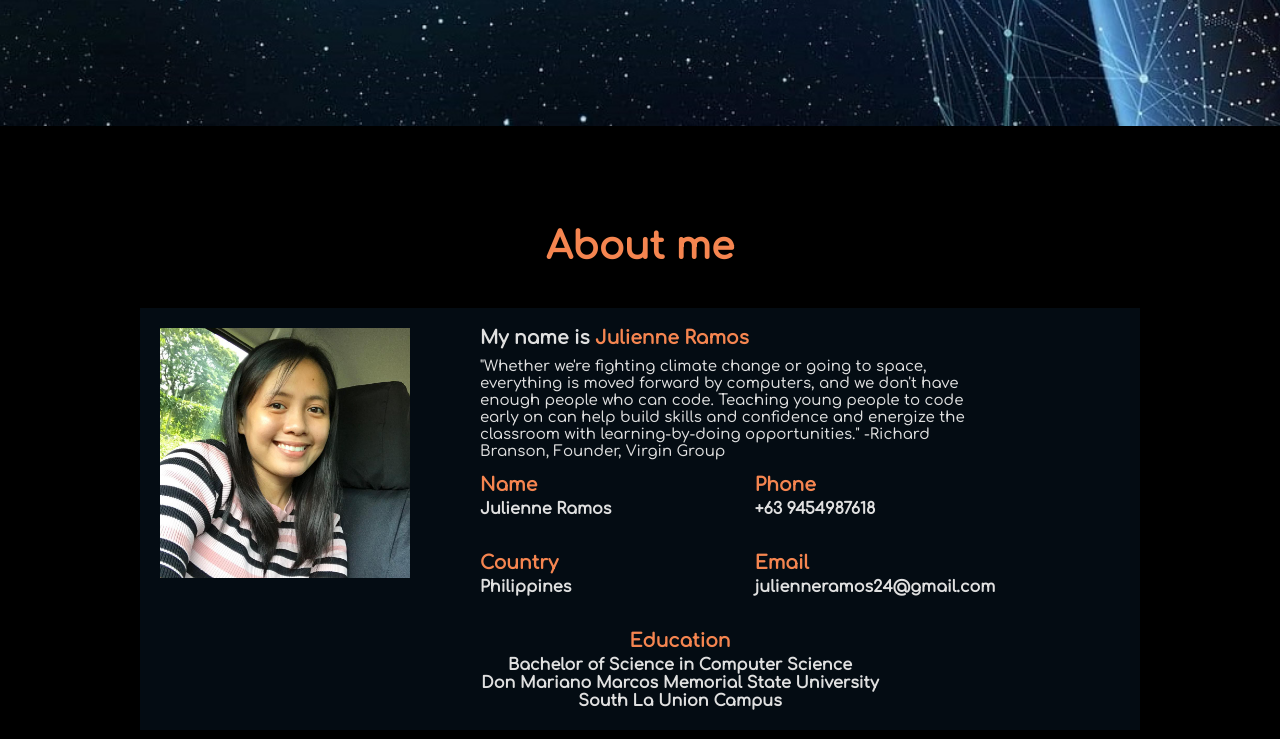
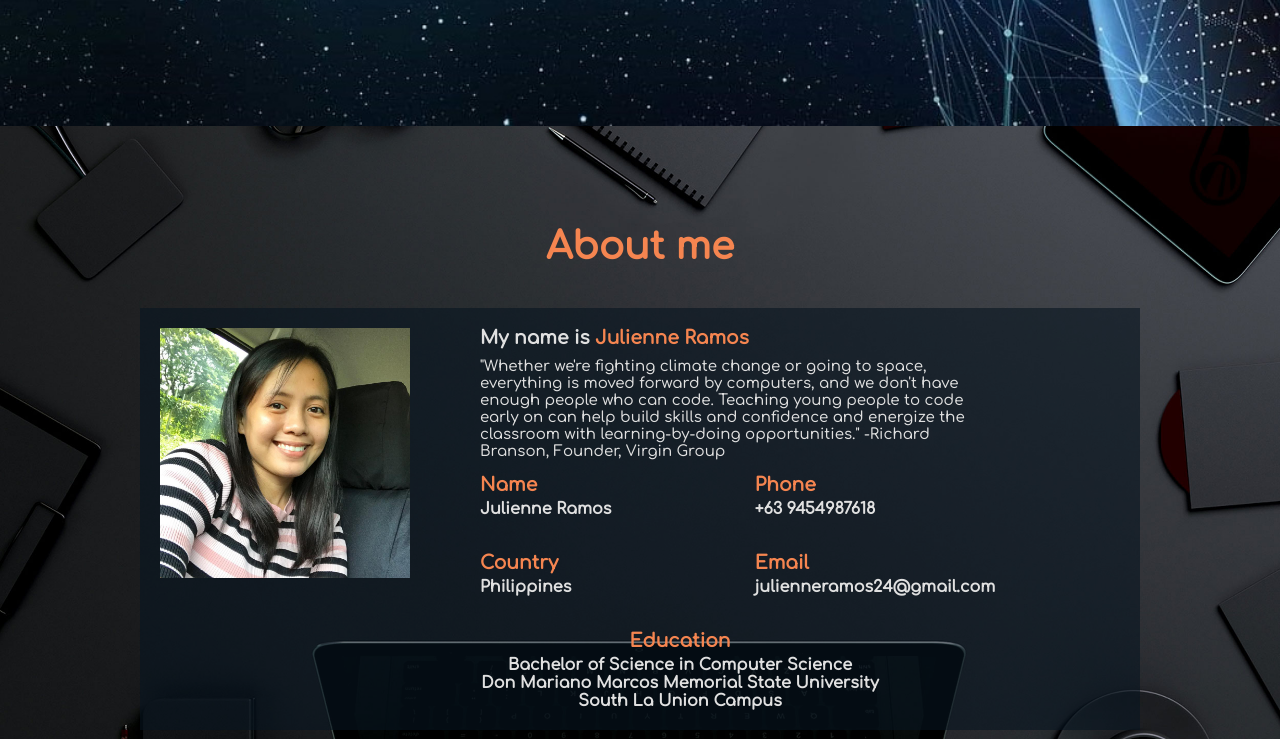
Before and after one commit to julienne29/AJA-Solutions, a plain HTML site: page index.html in a window 1280 px wide. Shown: the part 750-1489 px from the top of the page. Drawn offline with nearby package versions, Linux system fonts and the light colour scheme.

Commit message:
Update styles.css

```diff
--- a/css/styles.css
+++ b/css/styles.css
@@ -93,7 +93,7 @@ header {
 /* about page */
 #aboutpage {
   height: 700px;
-  background: url(../images/backgrounds/profileBack) no-repeat center center/cover;
+  background: url(../images/backgrounds/profileBack.jpg) no-repeat center center/cover;
 }
 #aboutpage .containtitle {
   padding-top: 60px;
```
